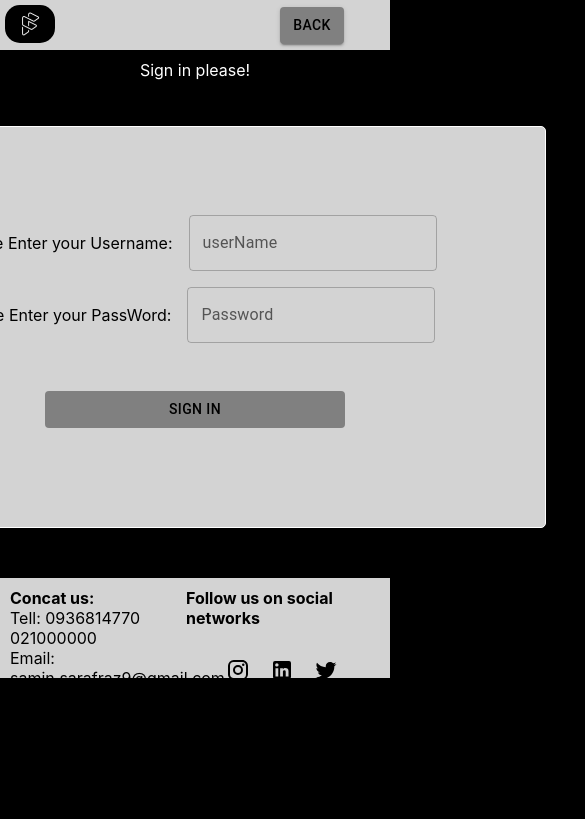
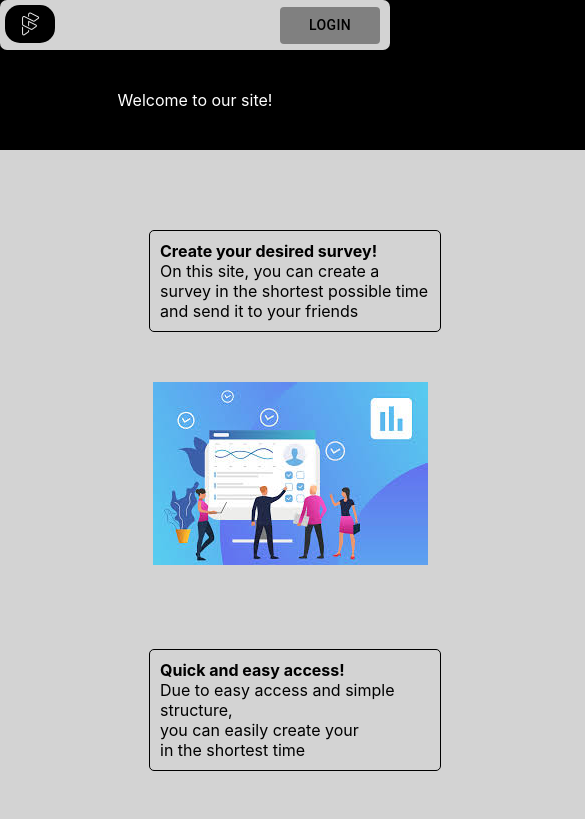
Before and after one commit to saminsarafraz/Final-Project, a React (Create React App) app: page /landing in a window 390 px wide. Shown: the top 819 px of the page, 585 px wide, since content can reach past the window. Built offline with nearby package versions, Linux system fonts and the light colour scheme.

Commit message:
updated the login page and started the next page

```diff
--- a/src/App.js
+++ b/src/App.js
@@ -1,15 +1,33 @@
 import React from 'react'
-// import Landing from './components/Landing'
+import Landing from './components/Landing'
 import Login from './components/Login'
-// import Poll from './components/Poll';
-// import CreatePoll from './components/CreatePoll';
+import Poll from './components/Poll';
+import CreatePoll from './components/CreatePoll';
 // import Edit from './components/Edit';
 // import Link from './components/Link';
+import {
+  BrowserRouter as Router,
+  Routes,
+  Route,
 
+} from "react-router-dom";
 const App=()=>{
-  return(<div>
-  <Login/>
-  </div>)
+  return(<Router>
+
+<Routes>
+        <Route path="/landing" element={<Landing />} >
+        </Route>
+        <Route path="/Login" element={<Login />}   >
+        </Route>
+        <Route path="/Poll" element={<Poll />}   >
+        </Route>
+
+        <Route path="/CreatePoll" element={<CreatePoll />}   >
+        </Route>
+      </Routes>
+
+
+  </Router>)
 }
 
 export default App;
--- a/src/Login.css
+++ b/src/Login.css
@@ -7,9 +7,10 @@ body {
     width: 900px;
 
     background-color: lightgrey;
-    margin-top: 30px;
+
     display: flex;
     flex-direction: column;
+    border-radius: 7px;
 
 
 
@@ -51,11 +52,12 @@ body {
 
 .footer{
     width: 100%;
-    height: 100px;
     background-color: lightgray;
-    margin-top: 50px;
+    margin-top: 90px;
     display: flex;
     flex-direction: row;
+
+
 
 }
 .leftpart-footer{
@@ -71,6 +73,7 @@ body {
 }
 
 .rightpart-footer{
+    width: 40%;
     padding: 10px;
     display: flex;
     flex-direction: column;
@@ -99,13 +102,14 @@ body {
 
 .box {
     width: 700px;
-    height: 400px;
+   height: auto;
     background-color: lightgrey;
     border: 1px solid white;
     border-radius: 5px;
     border: 1px solid white;
     border-radius: 5px;
-    margin-top: 30px;
+    border-radius: 7px;
+
 
 
 
@@ -115,6 +119,8 @@ body {
     width: 100%;
     height: 50px;
     background-color: lightgrey;
+    border-radius: 7px;
+
 }
 
 .logo-design {
@@ -134,3 +140,29 @@ body {
 .margin-top {
     margin-top: 80px;
 }
+
+
+@media only screen and (max-width: 500px) {
+   .row{display: flex;
+    flex-direction: column;
+    justify-content: center;
+    align-items: center;
+
+
+   }
+   .text{
+    border: 1px solid black;
+    margin-left: 200px;
+   }
+   .image{
+   margin-left: 250px;
+   }
+   .footer{
+    display: flex;
+    width: 100%;
+    flex-direction: column;
+    justify-content: center;
+    align-items: center;
+    margin-left: 115px;
+   }
+    }
--- a/src/components/HeaderBack.js
+++ b/src/components/HeaderBack.js
@@ -3,6 +3,10 @@ import '../Login.css'
 import image from '../logo.png'
 import Button from '@mui/material/Button';
 import Stack from '@mui/material/Stack';
+import {
+
+    Link
+  } from "react-router-dom";
 
 const HeaderBack = () => {
 
@@ -16,7 +20,7 @@ const HeaderBack = () => {
             <div className='header-button'>
 
             <Stack direction="row" spacing={2}>
-      <Button style={{backgroundColor:'grey', color:'black'}} variant="contained">Back</Button>
+      <Button style={{backgroundColor:'grey', color:'black'}} variant="contained"><Link style={{textDecoration:'none', color:'black'}}  to="/Landing">Back</Link></Button>
               </Stack>
             </div>
 
--- a/src/components/HeaderCreate.js
+++ b/src/components/HeaderCreate.js
@@ -1,8 +1,12 @@
 import React from 'react'
-import '../Sign.css'
+import '../Login.css'
 import image from '../logo.png'
 import Button from '@mui/material/Button';
 import Stack from '@mui/material/Stack';
+import {
+ Link
+
+  } from "react-router-dom";
 
 const HeaderCreate = () => {
 
@@ -16,7 +20,7 @@ const HeaderCreate = () => {
             <div className='header-button'>
 
             <Stack direction="row" spacing={2}>
-      <Button style={{backgroundColor:'grey', color:'black'}} variant="contained">create</Button>
+      <Button  style={{backgroundColor:'grey', color:'black'}} variant="contained"><Link  to="/CreatePoll">Create</Link></Button>
               </Stack>
             </div>
 
--- a/src/components/HeaderLogo.js
+++ b/src/components/HeaderLogo.js
@@ -1,5 +1,5 @@
 import React from 'react'
-import '../Sign.css'
+import '../Login.css'
 import image from '../logo.png'
 
 
--- a/src/components/HeaderSign.js
+++ b/src/components/HeaderSign.js
@@ -1,12 +1,17 @@
 import React from 'react'
-import '../Sign.css'
+import '../Login.css'
 import image from '../logo.png'
 import Button from '@mui/material/Button';
 
+import {
+
+    Link
+  } from "react-router-dom";
 
 const HeaderSign = () => {
 
     return (
+
 
         <div className='header-design'>
 
@@ -15,7 +20,7 @@ const HeaderSign = () => {
             </img>
             <div className='header-button'>
             <Button style={{ width: '100px', color: 'black', backgroundColor: 'grey' }} variant="contained" disableElevation>
-                        Sign in
+            <Link style={{textDecoration:'none',color:'black'}} to="/Login">Login</Link>
                     </Button>
 
             </div>
--- a/src/components/Landing.js
+++ b/src/components/Landing.js
@@ -1,6 +1,6 @@
 import React from 'react'
 import HeaderSign from './HeaderSign';
-import '../Sign.css'
+import '../Login.css'
 import img1 from './landing1.jpg'
 import img2 from './landing2.jpg'
 import img3 from './landing3.jpg'
@@ -10,10 +10,11 @@ import TwitterIcon from '@mui/icons-material/Twitter';
 
 const Landing = () => {
     return (
+
         <div>
-            <HeaderSign />
+            <HeaderSign  />
             <div className='center'>
-                <span style={{ color: 'white', paddingTop: '50px' }} className='center'>Welcome to our site!</span>
+                <span style={{ color: 'white', paddingTop: '40px' }} className='center'>Welcome to our site!</span>
                 <div className='big-box'>
                     <div className='row'>
                         <div className='text first-text'><span className='bold'>Create your desired survey!</span>
--- a/src/components/Login.js
+++ b/src/components/Login.js
@@ -9,19 +9,28 @@ import LinkedInIcon from '@mui/icons-material/LinkedIn';
 import TwitterIcon from '@mui/icons-material/Twitter';
 import axios from 'axios'
 
+import {
+
+    useNavigate
+  } from "react-router-dom";
+
+
 const Sign = () => {
     const [username, setUsername] = useState('')
     const [password, setPassword] = useState('')
+    const[error,setError]=useState('')
+    const navigate = useNavigate()
+
 
     const login = () => {
         axios.get('https://parseapi.back4app.com/login', {
 
-            Headers: {
-                " X-Parse-Application-Id": 'f931V7Wy2RrIE9b1TO0LfEyKE7Sxmiz3xNbvZY0y',
+      headers: {
+                "X-Parse-Application-Id":'f931V7Wy2RrIE9b1TO0LfEyKE7Sxmiz3xNbvZY0y',
 
-                "X-Parse-REST-API-Key": 'ymLai1cLTm8N1u3DWTwUQHx1nzAD7BKikHSINpgg',
+                "X-Parse-REST-API-Key":'ymLai1cLTm8N1u3DWTwUQHx1nzAD7BKikHSINpgg',
 
-                " X-Parse-Revocable-Session": '1',
+                "X-Parse-Revocable-Session":'1',
 
             },
             params: {
@@ -33,10 +42,14 @@ const Sign = () => {
         ).then((response) => {
             const token = response.sessionToken;
             localStorage.setItem('Token', token)
-        }).catch(() => {
-console.log("we have error")
+            navigate('./Handeling')
+
+        }).catch((error) => {
+setError("your username or pass are not correct ")
         })
+
     }
+
 
 
 
@@ -74,10 +87,11 @@ console.log("we have error")
                         </Box>
 
                     </div>
-                    <div className='center' >
+                    <div  className='center' >
                         <Button onClick={login} style={{ width: '300px', marginTop: '40px', color: 'black', backgroundColor: 'grey' }} variant="contained" disableElevation>
-                            Sign in
+                            Log in
                         </Button>
+                        <p style={{color:'red'}}>{error}</p>
                     </div> </div>
             </div>
             <footer>
--- a/src/components/Poll.js
+++ b/src/components/Poll.js
@@ -1,15 +1,77 @@
-import React from 'react'
+
+import React, { useEffect, useState } from 'react';
 import HeaderCreate from './HeaderCreate'
 import '../Poll.css'
+import axios from 'axios';
+import Table from '@mui/material/Table';
+import TableBody from '@mui/material/TableBody';
+import TableCell from '@mui/material/TableCell';
+import TableContainer from '@mui/material/TableContainer';
+import TableHead from '@mui/material/TableHead';
+import TableRow from '@mui/material/TableRow';
+import Paper from '@mui/material/Paper';
+import DeleteForeverIcon from '@mui/icons-material/DeleteForever';
+import EditIcon from '@mui/icons-material/Edit';
+const Poll = () => {
+    const [data, setData] = useState([])
 
-const Poll=()=>{
+    useEffect(() => {
+        const fetchData = async () => {
+            try {
+                const { data: response } = await axios.get('https://parseapi.back4app.com/poll', {
+                    Headers: {
+                        " X-Parse-Application-Id": 'f931V7Wy2RrIE9b1TO0LfEyKE7Sxmiz3xNbvZY0y',
 
-    return(
+                        "X-Parse-REST-API-Key": 'ymLai1cLTm8N1u3DWTwUQHx1nzAD7BKikHSINpgg'
+                    }
+                })
+                    ;
+                setData(response);
+            } catch (error) {
+                console.error(error.message);
+            }
+        }
+        fetchData()
+    }, [])
+
+    return (
         <div className='center'>
 
-<HeaderCreate/>
-<span style={{color:'white',marginTop:'30px'}}>Build your poll!</span>
-<div className='big-box'></div>
+            <HeaderCreate />
+            <span style={{ color: 'white', marginTop: '30px' }}>Build your poll!</span>
+            <div className='big-box'>
+
+                <TableContainer component={Paper}>
+                    <Table sx={{ minWidth: 650 }} aria-label="simple table">
+                        <TableHead>
+                            <TableRow>
+                                <TableCell>Title</TableCell>
+                                <TableCell align="right">Link</TableCell>
+                                <TableCell align="right">Num of Participant</TableCell>
+                                <TableCell align="right"><DeleteForeverIcon></DeleteForeverIcon></TableCell>
+                                <TableCell align="right"><EditIcon/></TableCell>
+                            </TableRow>
+                        </TableHead>
+                        <TableBody>
+                            {data.map((row) => (
+                                <TableRow
+                                    key={row.name}
+                                    sx={{ '&:last-child td, &:last-child th': { border: 0 } }}
+                                >
+                                    <TableCell component="th" scope="row">
+                                        {row.name}
+                                    </TableCell>
+                                    <TableCell align="right">{row.title}</TableCell>
+                                    <TableCell align="right">{row.link}</TableCell>
+                                    <TableCell align="right">{row.Num}</TableCell>
+
+                                </TableRow>
+                            ))}
+                        </TableBody>
+                    </Table>
+                </TableContainer>
+
+            </div>
         </div>
     )
 }
```
Also changed, not shown: src/components/CreatePoll.js (+36 -7 lines).
